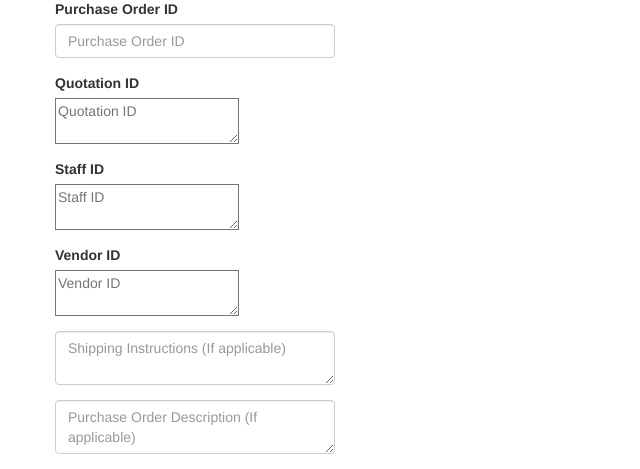
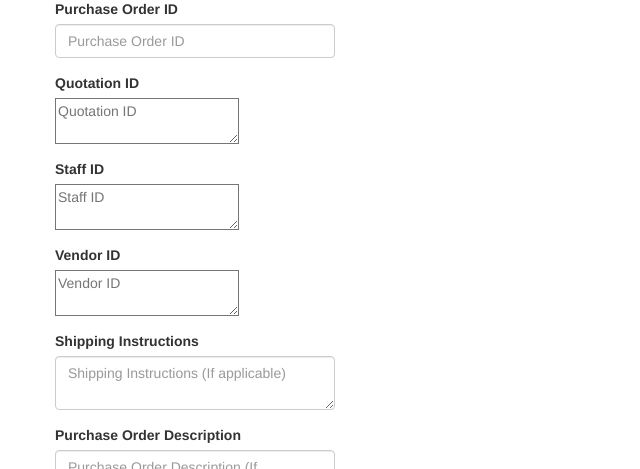
Before and after one commit to 1151201716/1151201716-Group9-Purchasing-System, a Django app: page /purchaseorderform in a window 1280 px wide. Shown: the part 129-598 px from the top of the page, without its empty margins (0-640 px from the left). Run offline with Django 3.2, Linux system fonts and the light colour scheme; a user stored in the database is signed in; some libraries are stand-ins or nearby versions.

Commit message:
Add label for shipping instruction and purchase order description

```diff
--- a/Purchasing System/PurchaseOrder/templates/PurchaseOrder/purchaseorderform.html
+++ b/Purchasing System/PurchaseOrder/templates/PurchaseOrder/purchaseorderform.html
@@ -39,9 +39,11 @@
 
         <div class="row margintop">
             <div class="col mb-5">
+                <label class="labelpodetails">Shipping Instructions</label><br />
                 <textarea type="text" class="form-control" name="shipping_inst" id="shipping_inst" placeholder="Shipping Instructions (If applicable)"></textarea>
             </div>
             <div class="col mb-5">
+                <label class="labelpodetails">Purchase Order Description</label><br />
                 <textarea type="text" class="form-control" name="description" id="description" placeholder="Purchase Order Description (If applicable)"></textarea>
             </div>
         </div>
@@ -61,7 +63,7 @@
                 <tr>
                     <td><input type="text" class="form-control" name="item_id" value="{{r.item_id}}" readonly></td>
                     <td><input type="text" class="form-control" name="item_name" value="{{r.item_id.item_name}}" readonly></td>
-                    <td><input type="number" class="form-control" name="quantity" value="{{r.quantity}}"placeholder="Quantity Item"></td>
+                    <td><input type="text" class="form-control" name="quantity" value="{{r.quantity}}"placeholder="Quantity Item"></td>
                     <td><input type="text" class="form-control" name="unit_price" value="{{r.unit_price}}" readonly></td>
                     <td><input type="text" class="form-control" name="total_price" value="{{r.total_price}}" readonly></td>
                 </tr>
```
